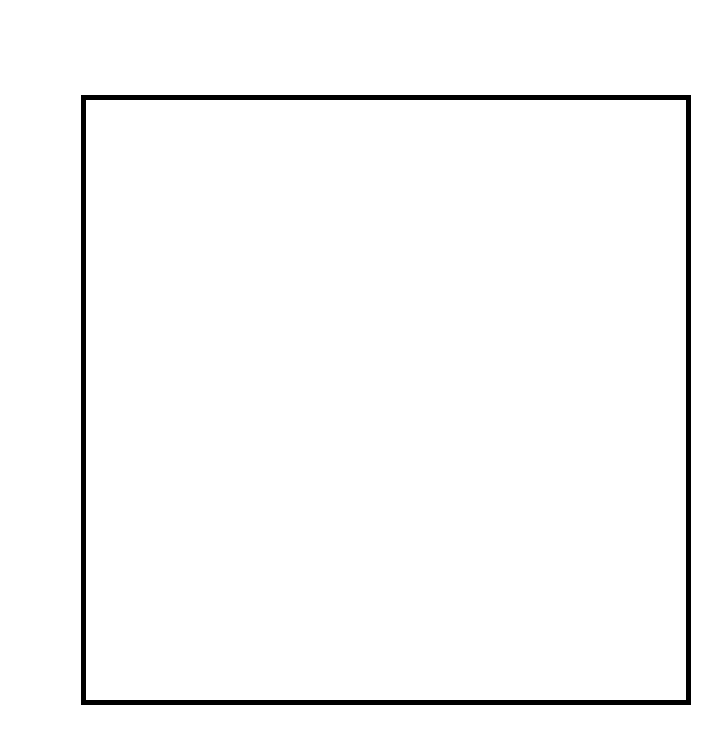
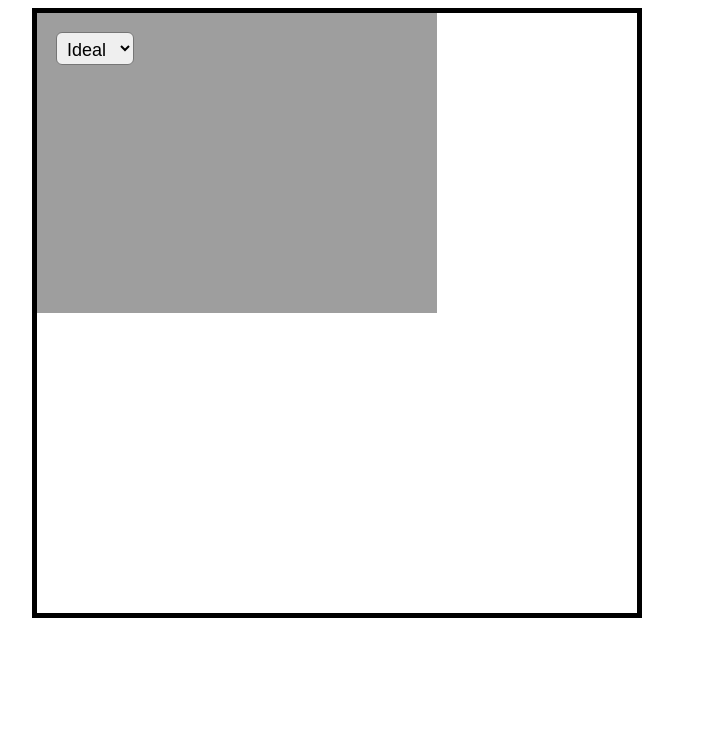
Before and after one commit to AyushJaz/Web-Games, a plain HTML site: page project1/index.html in a window 1280 px wide. Shown: the whole page, without its empty margins (254-976 px from the left). Drawn offline with Linux system fonts and the light colour scheme.

Commit message:
final submition my edition better code

```diff
--- a/project1/index.html
+++ b/project1/index.html
@@ -7,7 +7,23 @@
     <link rel="stylesheet" href="style.css">
 </head>
 <body>
-    <canvas id="canvas1"></canvas>
+    <div>
+        <select name="State" id="dog">
+            <option value="0" class="State" >Ideal</option>
+            <option value="1" class="State">Jump</option>
+            <option value="2" class="State">Fall</option>
+            <option value="3" class="State">Run</option>
+            <option value="4" class="State">Dizzy</option>
+            <option value="5" class="State">Sit</option>
+            <option value="6" class="State">Roll</option>
+            <option value="7" class="State">Bite</option>
+            <option value="8" class="State">Ko</option>
+            <option value="9" class="State">Hit</option>
+        </select>
+        <canvas id="canvas1"></canvas>
+    </div>
+
+
     <script src="script.js"></script>
 </body>
 </html>
--- a/project1/script.js
+++ b/project1/script.js
@@ -8,22 +8,61 @@ playerImage.src = "./shadow_dog.png";
 //  dimention of the sample picture is 6876px * 5230px devide equaly in 12 colums and 10 rows
 let breath = 523;//total height divded by no of rows
 let length = 575; //total width devided ny no of colums +2 for margin error
-let frameX = 0;
-let frameY = 0;
 let gameframe = 0;
-let rate = 3;
+let rate = 5;
+let animations = [
+    {
+        name: 'ideal',
+        frames: 7,
+    },
+    {
+        name: 'jump',
+        frames: 7,
+    },
+    {
+        name: 'fall',
+        frames: 7,
+    },  {
+        name: 'run',
+        frames: 9,
+    },
+    {
+        name: 'dizzy',
+        frames: 11,
+    },
+    {
+        name: 'sit',
+        frames: 5,
+    },  {
+        name: 'roll',
+        frames: 7,
+    },
+    {
+        name: 'bite',
+        frames: 7,
+    },
+    {
+        name: 'ko',
+        frames: 12,
+    },
+    {
+        name: 'get',
+        frames: 4,
+    },
+]
+let i=0,k=0;
+
+let state=document.getElementById('dog');
+state.addEventListener('click',()=>{
+    k=state.value;
+})
+
+
 function animate() {
-    ctx.clearRect(0, 0, CANVAS_WIDTH, CANVAS_HEIGHT);
-    let position =Math.floor(gameframe/rate)%6;
-    frameX=length*position;
-
-    ctx.drawImage(playerImage, frameX, frameY * breath, length, breath, 0, 0, length, breath)
-    if (gameframe % rate == 0)
-    {
-        if (frameX < 5)
-            frameX++;
-        else
-            frameX = 0
+    if(gameframe % rate == 0){
+        ctx.clearRect(0,0,CANVAS_WIDTH,CANVAS_HEIGHT);
+    ctx.drawImage(playerImage,(i%((animations[k].frames)-1))*length,k*breath,length,breath,0,0,length,breath);
+    i++;
     }
     gameframe++;
     requestAnimationFrame(animate);
--- a/project1/style.css
+++ b/project1/style.css
@@ -1,9 +1,22 @@
 #canvas1{
     border: 5px solid black;
-    position: absolute;
-    top: 50%;
-    left: 50%;
-    transform: translate(-50%,-50%);
     width: 600px;
     height: 600px;
 }
+#dog{
+    position: absolute;
+    top: 24px;
+    left: 24px;
+    width: 78px;
+    height: 33px;
+    font-size: 18px;
+    padding: 6px;
+    border-radius: 6px;
+    z-index: 100;
+}
+body>div{
+    position: relative;
+    height:708px;
+    width: 708px;
+    margin: auto;
+}
```
